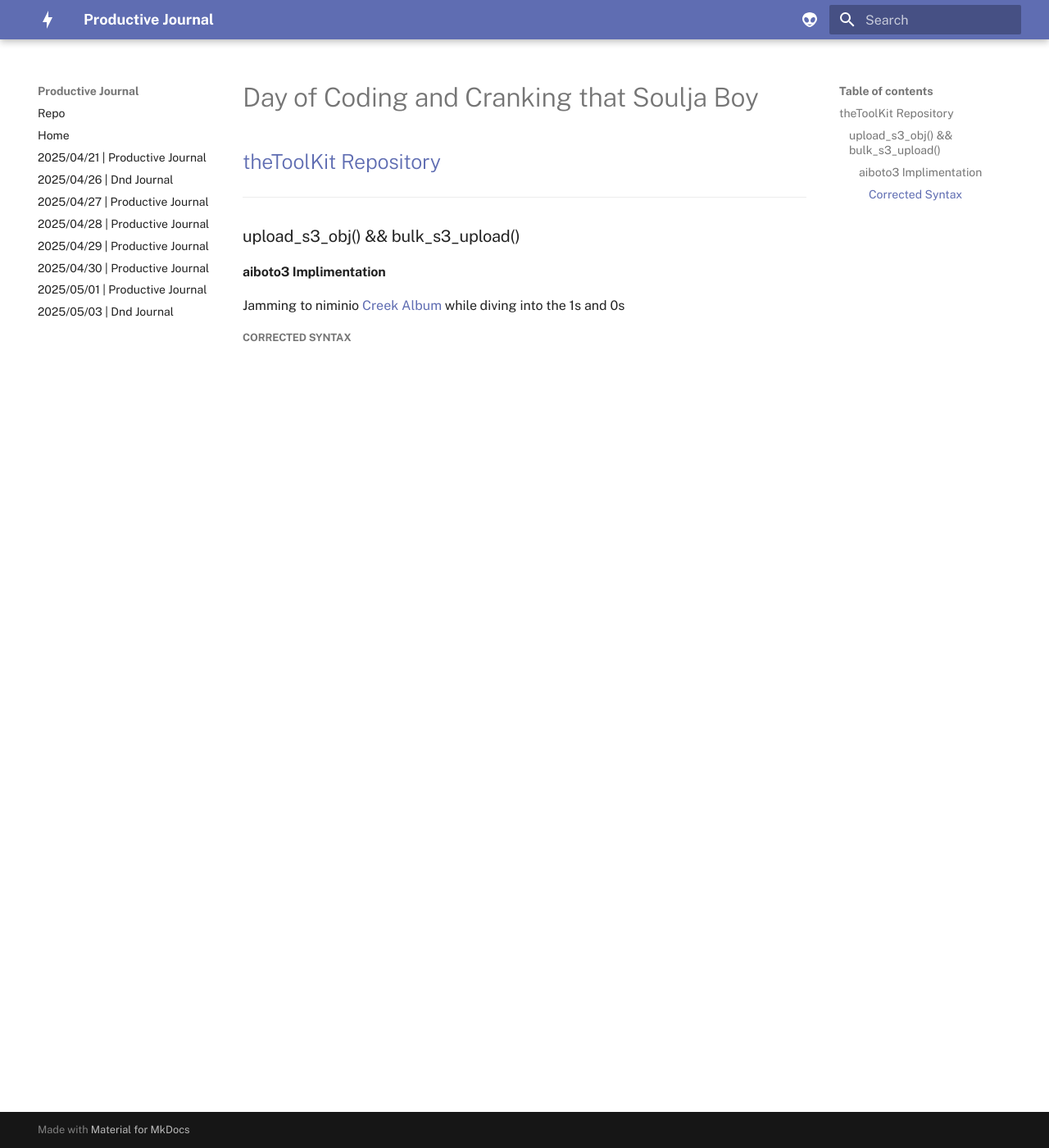
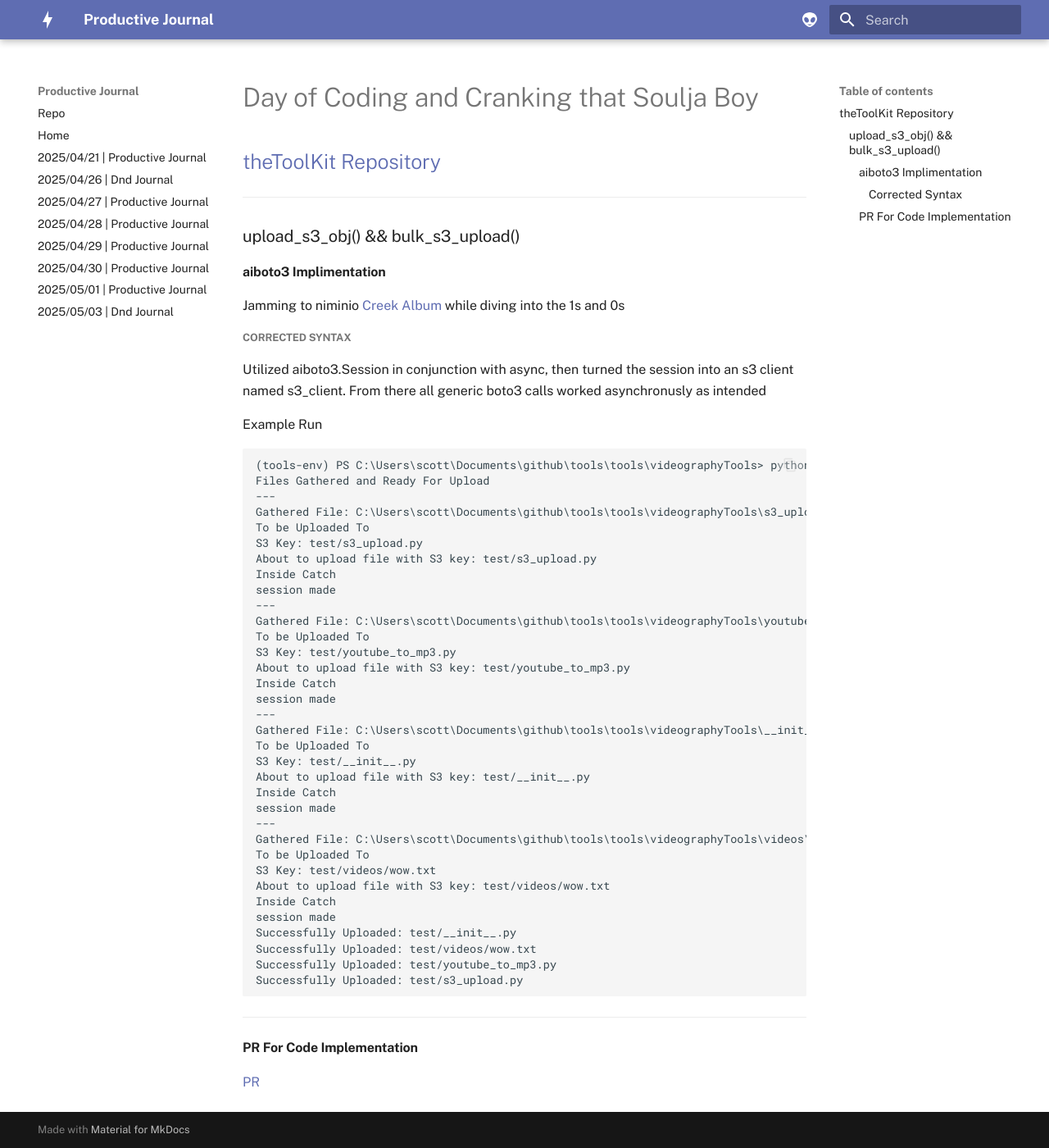
Before and after one commit to scondo-prof/productiveJournal, an MkDocs documentation site: the page built from docs/weeklyProductiveJournal/2025/5/04/dailyProgress.md, in a window 1280 px wide and 1400 px high. Shown: the whole window at 82% size. Built offline with MkDocs 1.6.1 and Material for MkDocs 9.7.7, drawn with Linux system fonts in a browser that asks for light colours.

Commit message:
dev/finished code implemenation for s3_bulk_upload

````diff
--- a/docs/weeklyProductiveJournal/2025/5/04/dailyProgress.md
+++ b/docs/weeklyProductiveJournal/2025/5/04/dailyProgress.md
@@ -11,3 +11,50 @@
 Jamming to niminio [Creek Album](https://open.spotify.com/album/4wFyqyU8erSQITJyyoUOhk?si=zZrugydLRbeWFs3XlQWiAw) while diving into the 1s and 0s
 
 ##### Corrected Syntax
+
+Utilized aiboto3.Session in conjunction with async, then turned the session into an s3 client named s3_client. From there all generic boto3 calls worked asynchronusly as intended
+
+Example Run
+
+```
+(tools-env) PS C:\Users\scott\Documents\github\tools\tools\videographyTools> python .\s3_upload.py
+Files Gathered and Ready For Upload
+---
+Gathered File: C:\Users\scott\Documents\github\tools\tools\videographyTools\s3_upload.py
+To be Uploaded To
+S3 Key: test/s3_upload.py
+About to upload file with S3 key: test/s3_upload.py
+Inside Catch
+session made
+---
+Gathered File: C:\Users\scott\Documents\github\tools\tools\videographyTools\youtube_to_mp3.py
+To be Uploaded To
+S3 Key: test/youtube_to_mp3.py
+About to upload file with S3 key: test/youtube_to_mp3.py
+Inside Catch
+session made
+---
+Gathered File: C:\Users\scott\Documents\github\tools\tools\videographyTools\__init__.py
+To be Uploaded To
+S3 Key: test/__init__.py
+About to upload file with S3 key: test/__init__.py
+Inside Catch
+session made
+---
+Gathered File: C:\Users\scott\Documents\github\tools\tools\videographyTools\videos\wow.txt
+To be Uploaded To
+S3 Key: test/videos/wow.txt
+About to upload file with S3 key: test/videos/wow.txt
+Inside Catch
+session made
+Successfully Uploaded: test/__init__.py
+Successfully Uploaded: test/videos/wow.txt
+Successfully Uploaded: test/youtube_to_mp3.py
+Successfully Uploaded: test/s3_upload.py
+```
+
+---
+
+#### PR For Code Implementation
+
+[PR](https://github.com/scondo-prof/theToolKit/pull/12)
````
